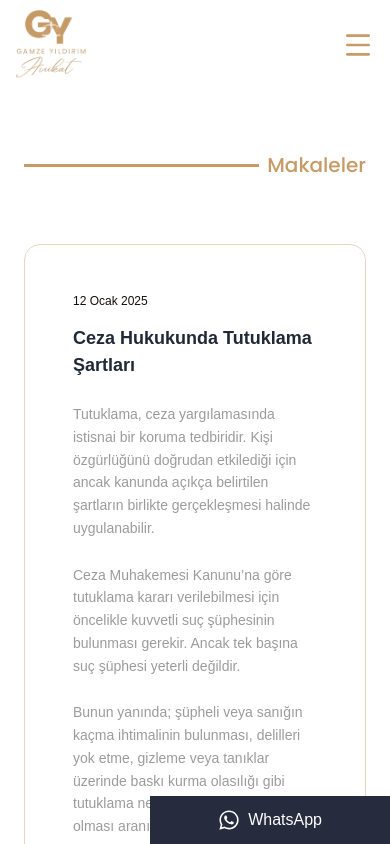
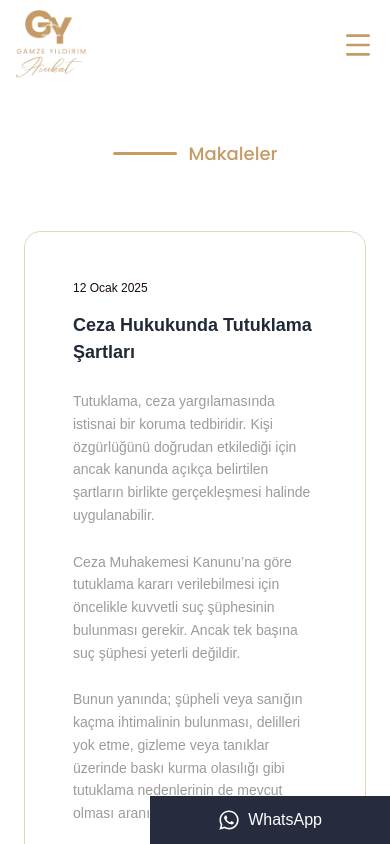
Before and after one commit to brkyildirim92/avukat-site, a Next.js app: page /makaleler/ceza-hukukunda-tutuklama-sartlari in a window 390 px wide. Shown: the top 844 px of the page. Built offline with nearby package versions, Linux system fonts and the light colour scheme.

Commit message:
feat: glass mobile navbar + scroll effects5

```diff
--- a/app/calisma-alanlarimiz/layout.tsx
+++ b/app/calisma-alanlarimiz/layout.tsx
@@ -12,25 +12,34 @@ export default function CalismaAlanlariLayout({
       <div className="pt-[140px] pb-16">
         <div className="px-6">
 
-          <div className="flex items-center gap-2">     {/* çizgi ile olan boşluğu arttır yada azalt */}
-
-            {/* SOL ÇİZGİ – NET */}
+          <div
+            className="
+              flex items-center gap-3
+              justify-center md:justify-start
+            "
+          >
+            {/* SOL ÇİZGİ */}
             <div
-              style={{
-                width: "390px",        // 🔧 BURADAN KISALT / UZAT
-                height: "3px",
-                backgroundColor: "#c69b65",
-              }}
+              className="
+                h-[3px]
+                w-16 sm:w-24 md:w-[260px] lg:w-[390px]
+                bg-[#c69b65]
+                rounded-full
+              "
             />
 
             {/* BAŞLIK */}
             <h1
-              className={`${poppins.className} text-[20px] font-medium whitespace-nowrap`}
+              className={`
+                ${poppins.className}
+                text-[18px] md:text-[20px]
+                font-medium
+                whitespace-nowrap
+              `}
               style={{ color: "#c69b65" }}
             >
-               Çalışma Alanlarımız
+              Çalışma Alanlarımız
             </h1>
-
           </div>
 
         </div>
--- a/app/hakkimizda/layout.tsx
+++ b/app/hakkimizda/layout.tsx
@@ -12,19 +12,30 @@ export default function HakkimizdaLayout({
       <div className="pt-[140px] pb-16">
         <div className="px-6">
 
-          <div className="flex items-center gap-2">
-            {/* SOL ÇİZGİ – AYARLANABİLİR */}
+          <div
+            className="
+              flex items-center gap-3
+              justify-center md:justify-start
+            "
+          >
+            {/* SOL ÇİZGİ */}
             <div
-              style={{
-                width: "390px",        // 🔧 BURADAN KISALT / UZAT
-                height: "3px",
-                backgroundColor: "#c69b65",
-              }}
+              className="
+                h-[3px]
+                w-16 sm:w-24 md:w-[260px] lg:w-[390px]
+                bg-[#c69b65]
+                rounded-full
+              "
             />
 
             {/* BAŞLIK */}
             <h1
-              className={`${poppins.className} text-[20px] font-medium whitespace-nowrap`}
+              className={`
+                ${poppins.className}
+                text-[18px] md:text-[20px]
+                font-medium
+                whitespace-nowrap
+              `}
               style={{ color: "#c69b65" }}
             >
               Avukat Gamze Yıldırım
--- a/app/layout.tsx
+++ b/app/layout.tsx
@@ -63,7 +63,7 @@ export default function RootLayout({
   return (
     <html lang="tr">
       {/* 🔑 SADECE BURASI DÜZENLENDİ */}
-      <body className="bg-white text-gray-800 relative pt-[10px]">
+      <body className="bg-white text-gray-800">
 
         {/* SEO Schema */}
         <script
--- a/app/makaleler/layout.tsx
+++ b/app/makaleler/layout.tsx
@@ -12,19 +12,30 @@ export default function MakalelerLayout({
       <div className="pt-[140px] pb-16">
         <div className="px-6">
 
-          <div className="flex items-center gap-2">
+          <div
+            className="
+              flex items-center gap-3
+              justify-center md:justify-start
+            "
+          >
             {/* SOL ÇİZGİ */}
             <div
-              style={{
-                width: "390px", // 🔧 BURADAN KISALT / UZAT
-                height: "3px",
-                backgroundColor: "#c69b65",
-              }}
+              className="
+                h-[3px]
+                w-16 sm:w-24 md:w-[260px] lg:w-[390px]
+                bg-[#c69b65]
+                rounded-full
+              "
             />
 
             {/* BAŞLIK */}
             <h1
-              className={`${poppins.className} text-[20px] font-medium whitespace-nowrap`}
+              className={`
+                ${poppins.className}
+                text-[18px] md:text-[20px]
+                font-medium
+                whitespace-nowrap
+              `}
               style={{ color: "#c69b65" }}
             >
               Makaleler
--- a/app/page.tsx
+++ b/app/page.tsx
@@ -108,21 +108,22 @@ export default function Home() {
   return (
     <>
 {/* HERO */}
-      <section
-       className="relative w-full min-h-screen flex items-center overflow-hidden -mt-[110px]"
-        style={{ minHeight: heroHeight }}
-      >
+<section className="relative w-full h-screen flex items-center overflow-hidden">
+
+  {/* Arka Plan */}
   <div
-          className="absolute inset-0 w-full h-full"
+    className="absolute inset-0"
     style={{
       backgroundImage: "url('/hukuk7.jpg')",
       backgroundSize: "cover",
       backgroundPosition: "center",
-            filter: "blur(3px)",
     }}
   />
-        <div className="absolute inset-0 bg-black/40" />
 
+  {/* Blur + Dark Overlay */}
+  <div className="absolute inset-0 backdrop-blur-[2px] bg-black/40" />    {/* Ana Foto Blur Ayarı */}
+
+  {/* İçerik */}
   <div className="relative z-10 max-w-3xl mx-auto px-6 text-center">
     <h1
       className={`text-4xl md:text-5xl font-semibold leading-tight ${playfair.className}`}
@@ -141,15 +142,17 @@ export default function Home() {
         color: "#c69b65",
         background: "linear-gradient(45deg, #8c6b2f, #b08d57, #6f5323)",
         WebkitBackgroundClip: "text",
+
         maxWidth: "720px",
-              lineHeight: "3.0",
-              margin: "10 auto",
+        lineHeight: "2.2",
+        margin: "0 auto",
       }}
     >
       Bireysel olarak çalışan bir avukat olarak, İstanbul merkezli ve Online
       hukuki danışmanlık hizmeti sunuyorum.
     </p>
   </div>
+
 </section>
 
       <div style={{ height: spaceAfterHero }} />
```
Lines whose indentation alone changed are shown as unchanged.
